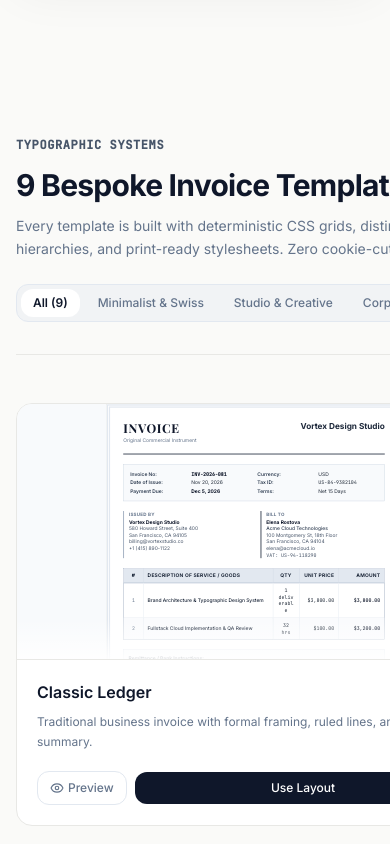
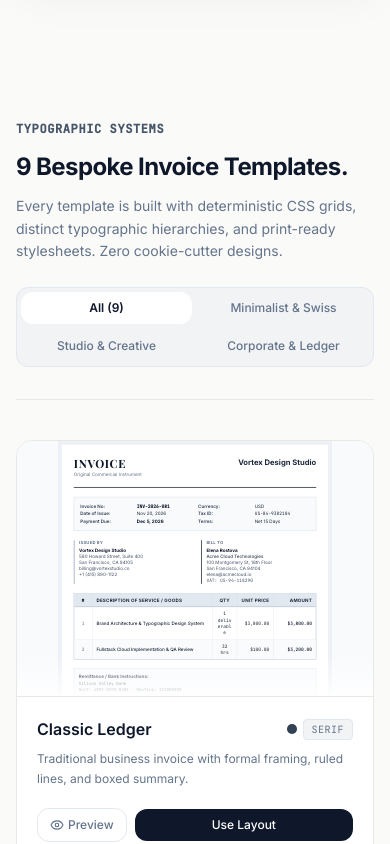
Before and after one commit to beastwaleed/Buno-AI-Invoice, a Next.js app: page / in a window 390 px wide. Shown: the part 1660-2504 px from the top of the page. Built offline with nearby package versions, Linux system fonts and the light colour scheme; a web font is replaced by a local one.

Commit message:
Fix mobile templates section clipping and make 100% Free & Open Source single-line

```diff
--- a/src/app/globals.css
+++ b/src/app/globals.css
@@ -24,7 +24,7 @@
 
 html,
 body {
-  overflow-x: hidden;
+  overflow-x: clip;
   max-width: 100vw;
   background-color: var(--color-background);
   color: var(--color-foreground);
--- a/src/components/landing/LandingPageClient.tsx
+++ b/src/components/landing/LandingPageClient.tsx
@@ -282,7 +282,7 @@ export const LandingPageClient: React.FC = () => {
     VOICE_PROMPTS.find((p) => p.id === activeVoicePrompt) || VOICE_PROMPTS[0];
 
   return (
-    <div className="min-h-screen bg-[#FAFAF8] text-[#0F172A] selection:bg-neutral-900 selection:text-white flex flex-col justify-between font-sans antialiased overflow-x-hidden">
+    <div className="min-h-screen bg-[#FAFAF8] text-[#0F172A] selection:bg-neutral-900 selection:text-white flex flex-col justify-between font-sans antialiased overflow-x-clip">
       {/* 1. Header Navigation */}
       <header className="sticky top-0 z-40 bg-[#FAFAF8]/90 backdrop-blur-md border-b border-[#E8E8E5]">
         <div className="max-w-7xl mx-auto px-4 sm:px-6 lg:px-8 h-16 flex items-center justify-between">
@@ -634,13 +634,13 @@ export const LandingPageClient: React.FC = () => {
       </section>
 
       {/* 4. Complete 9 Typographic Templates Showcase Section */}
-      <section id="templates" className="py-24 px-4 sm:px-6 lg:px-8 max-w-7xl mx-auto space-y-12">
-        <div className="flex flex-col md:flex-row md:items-end justify-between gap-6 border-b border-[#E8E8E5] pb-8">
-          <div className="space-y-3 max-w-2xl">
+      <section id="templates" className="py-20 sm:py-24 px-4 sm:px-6 lg:px-8 max-w-7xl mx-auto space-y-10 sm:space-y-12 w-full min-w-0 overflow-x-clip">
+        <div className="flex flex-col md:flex-row md:items-end justify-between gap-6 border-b border-[#E8E8E5] pb-8 w-full min-w-0">
+          <div className="space-y-3 max-w-2xl min-w-0">
             <span className="text-xs font-mono font-semibold text-[#475569] uppercase tracking-wider">
               Typographic Systems
             </span>
-            <h2 className="text-3xl sm:text-4xl font-bold tracking-tight text-[#0F172A]">
+            <h2 className="text-2xl sm:text-3xl md:text-4xl font-bold tracking-tight text-[#0F172A] break-words">
               9 Bespoke Invoice Templates.
             </h2>
             <p className="text-sm text-[#64748B] leading-relaxed">
@@ -648,9 +648,9 @@ export const LandingPageClient: React.FC = () => {
             </p>
           </div>
 
-          {/* Category Tabs: Smooth horizontal swipe on mobile, clean flex on desktop */}
-          <div className="w-full md:w-auto overflow-x-auto no-scrollbar -mx-4 px-4 sm:mx-0 sm:px-0">
-            <div className="inline-flex items-center gap-1.5 p-1 bg-[#F1F3F5] rounded-xl border border-[#E2E8F0] min-w-max">
+          {/* Category Tabs: Clean 2x2 grid on mobile, sleek inline flex on desktop */}
+          <div className="w-full sm:w-auto min-w-0">
+            <div className="grid grid-cols-2 sm:flex sm:items-center gap-1.5 p-1 bg-[#F1F3F5] rounded-xl border border-[#E2E8F0] w-full">
               {[
                 { id: "all", label: `All (${TEMPLATE_LIST.length})` },
                 { id: "minimal", label: "Minimalist & Swiss" },
@@ -660,7 +660,7 @@ export const LandingPageClient: React.FC = () => {
                 <button
                   key={tab.id}
                   onClick={() => setTemplateCategory(tab.id)}
-                  className={`px-3 py-1.5 rounded-lg text-xs font-medium whitespace-nowrap transition-all ${
+                  className={`px-3 py-2 sm:py-1.5 rounded-lg text-xs font-medium text-center whitespace-nowrap transition-all ${
                     templateCategory === tab.id
                       ? "bg-white text-[#0F172A] shadow-2xs font-semibold"
                       : "text-[#64748B] hover:text-[#0F172A]"
@@ -674,16 +674,16 @@ export const LandingPageClient: React.FC = () => {
         </div>
 
         {/* 11 Templates Grid with Live Scaled Miniatures */}
-        <div className="grid grid-cols-1 md:grid-cols-2 lg:grid-cols-3 gap-6">
+        <div className="grid grid-cols-1 md:grid-cols-2 lg:grid-cols-3 gap-6 w-full min-w-0">
           {filteredTemplates.map((tpl) => (
             <div
               key={tpl.slug}
-              className="bg-white rounded-2xl border border-[#E8E8E5] overflow-hidden shadow-2xs hover:shadow-md hover:border-[#CBD5E1] transition-all flex flex-col justify-between group"
+              className="bg-white rounded-2xl border border-[#E8E8E5] overflow-hidden shadow-2xs hover:shadow-md hover:border-[#CBD5E1] transition-all flex flex-col justify-between group w-full min-w-0"
             >
               <div>
                 {/* Scaled Miniature Viewport: Centered and responsive */}
-                <div className="relative h-64 bg-[#F8FAFC] border-b border-[#E8E8E5] overflow-hidden flex justify-center">
-                  <div className="absolute top-0 left-1/2 -translate-x-1/2 w-[720px] pointer-events-none select-none origin-top transform scale-[0.41] md:scale-[0.41] shadow-2xs border border-[#E8E8E5]">
+                <div className="relative h-64 bg-[#F8FAFC] border-b border-[#E8E8E5] overflow-hidden flex justify-center w-full">
+                  <div className="absolute top-0 left-1/2 -translate-x-1/2 w-[720px] pointer-events-none select-none origin-top transform scale-[0.38] xs:scale-[0.41] md:scale-[0.41] shadow-2xs border border-[#E8E8E5]">
                     <InvoiceRenderer
                       invoice={createSampleInvoice("USD", tpl.slug)}
                       templateId={tpl.slug}
@@ -978,17 +978,21 @@ export const LandingPageClient: React.FC = () => {
       </section>
 
       {/* 7. Zero Paywall Proposition (No fake pricing cards) */}
-      <section className="py-16 sm:py-20 bg-white border-t border-[#E8E8E5]">
-        <div className="max-w-4xl mx-auto px-4 sm:px-6 lg:px-8 text-center space-y-8">
+      <section className="py-16 sm:py-20 bg-white border-t border-[#E8E8E5] overflow-hidden w-full">
+        <div className="max-w-4xl mx-auto px-4 sm:px-6 lg:px-8 text-center space-y-6 sm:space-y-8 w-full min-w-0">
           <div className="space-y-3">
             <span className="text-xs font-mono font-semibold text-[#475569] uppercase tracking-wider">
               Transparency
             </span>
-            <h2 className="text-3xl sm:text-5xl font-bold tracking-tight text-[#0F172A]">
-              100% Free & Open Source. <br />
-              <span className="text-[#64748B]">Zero subscription paywalls.</span>
+            <h2 className="tracking-tight text-[#0F172A] leading-tight">
+              <span className="text-[19px] xs:text-[23px] sm:text-4xl md:text-5xl font-bold block whitespace-nowrap">
+                100% Free & Open Source.
+              </span>
+              <span className="text-[16px] xs:text-[20px] sm:text-3xl md:text-4xl font-normal text-[#64748B] block mt-1 sm:mt-2">
+                Zero subscription paywalls.
+              </span>
             </h2>
-            <p className="text-sm sm:text-base text-[#64748B] max-w-xl mx-auto leading-relaxed">
+            <p className="text-sm sm:text-base text-[#64748B] max-w-xl mx-auto leading-relaxed pt-1">
               Essential business tools should be fast, private, and accessible to every founder without $30/month fees or watermarks.
             </p>
           </div>
```
